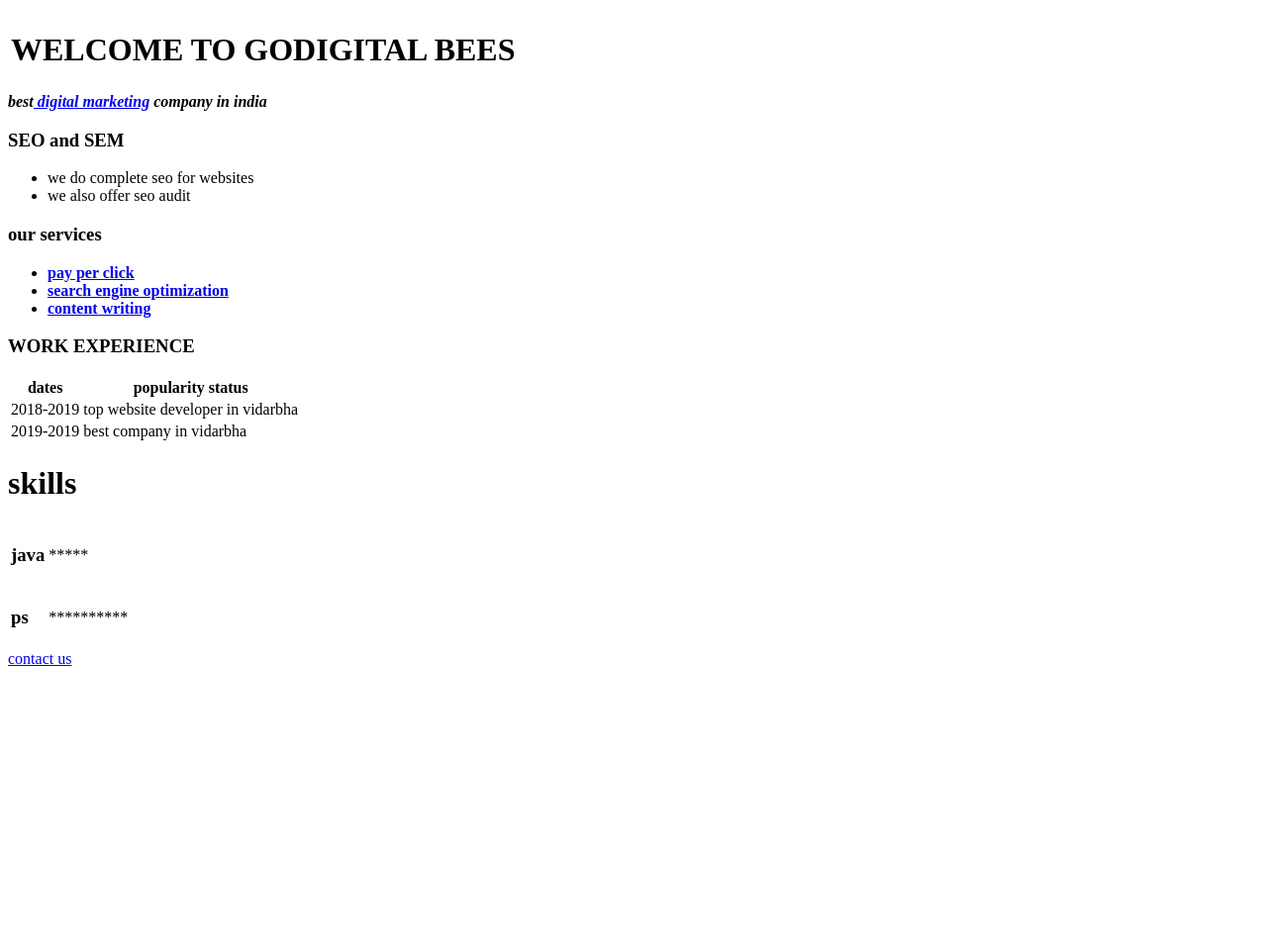
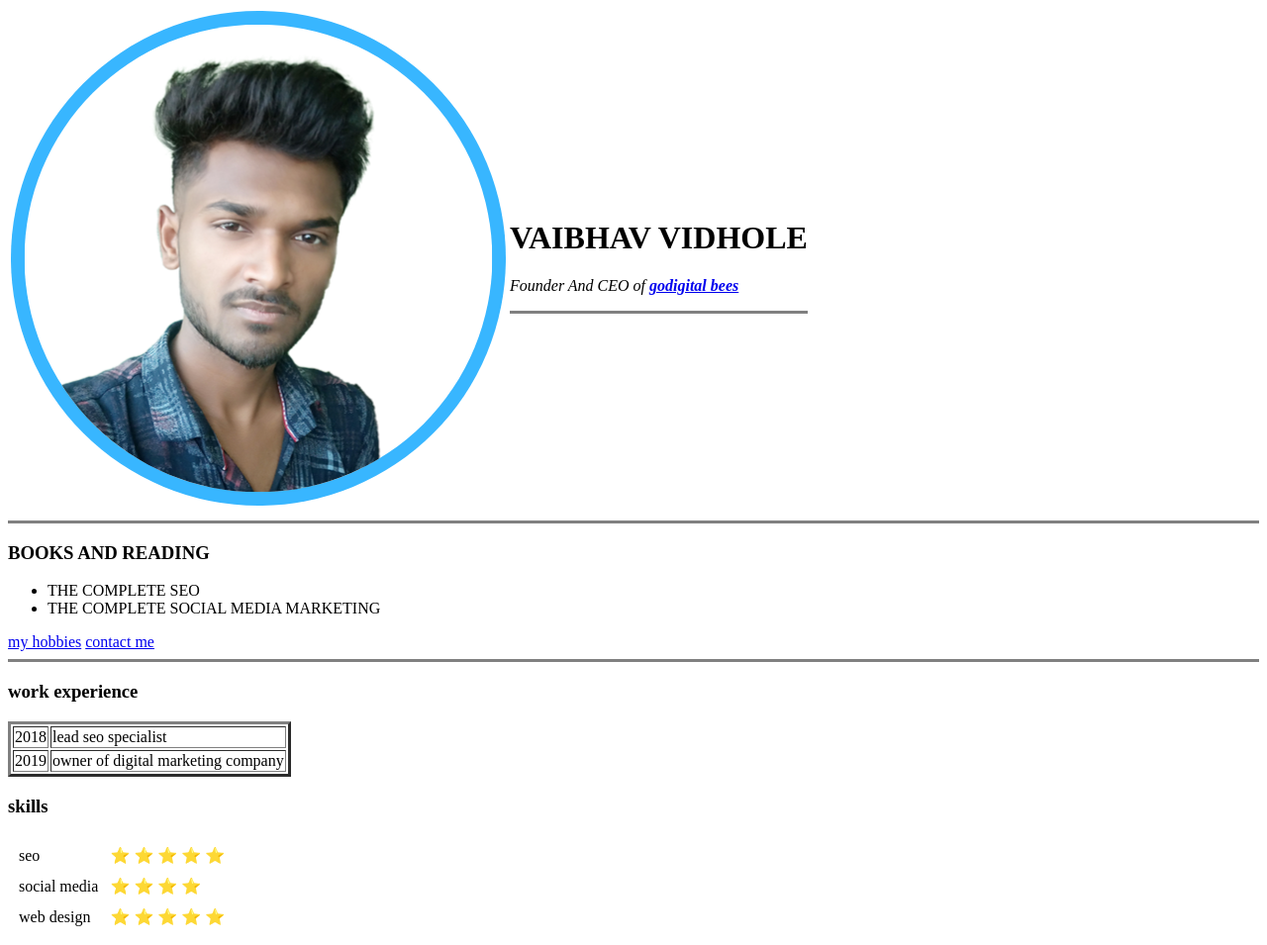
Before and after one commit to vaibhavvidhole98/cv, a plain HTML site: page index.html in a window 1280 px wide. Shown: the whole page at 99% size. Before the commit the page ends 800 px from the top, so only its background shows below. Drawn offline with Linux system fonts and the light colour scheme.

Commit message:
Add files via upload

```diff
--- a/index.html
+++ b/index.html
@@ -1,74 +1,52 @@
 <!DOCTYPE html>
 <html lang="en" dir="ltr">
+  <head>
+    <meta charset="utf-8">
+    <title> 😁 VAIBHAV Personal Site 😁 </title>
+  </head>
+  <body><table>
+    <tr>
+      <td><img src="vaibhav.png" alt=""></td>
+      <td><h1><b>VAIBHAV VIDHOLE</b></h1>
+      <p><em>Founder And CEO of <b><a href="https://godigitalbees.com">godigital bees</a></b></em></p>
+      <hr size="3" noshade></td>
+    </tr>
+  </table><hr size="3" noshade></td>
+<h3>BOOKS AND READING</h3>
+<ul>
+  <li>THE COMPLETE SEO</li>
+  <li>THE COMPLETE SOCIAL MEDIA MARKETING</li>
+</ul>
+<a href="hobbies.html">my hobbies</a>
+<a href="contact-me.html">contact me</a><hr size="3" noshade></td>
+<h3>work experience</h3>
+<table border="3" noshade>
+<tr>
+  <td>2018</td>
+  <td>lead seo specialist</td>
+</tr>
+<tr>
+  <td>2019</td>
+  <td>owner of digital marketing company</td>
+</tr>
+</table >
+  <h3>skills</h3>
+  <table cellspacing="10">
+    <tr>
+      <td>seo</td>
+      <td>⭐ ⭐ ⭐ ⭐ ⭐ </td>
 
-<head>
-  <meta charset="utf-8">
-  <title>godigital bees digital marketing company</title>
-</head>
-<table><tr>
-  <td>  <h1> WELCOME TO GODIGITAL BEES</h1></td>
 
-</tr>
+  <tr>
+    <td>social media</td>
+    <td>⭐ ⭐ ⭐ ⭐ </td>
+  </tr>
+  <tr>
+    <td>web design</td>
+    <td>⭐ ⭐ ⭐ ⭐ ⭐ </td>
+  </tr>
 
-</table>
-<body>
-
-  <pr><em><strong>best<strong><a href="https://godigitalbees.com"> digital marketing</a> company in india </strong></strong></em></pr>
-  <h3>SEO and SEM</h3>
-  <ul>
-    <li>
-      we do complete seo for websites
-    </li>
-    <li>
-      we also offer seo audit
-    </li>
-  </ul>
-  <h3> our services</h3>
-  <ul><strong>
-      <li>
-        <a href="https://godigitalbees.com/services"> pay per click</a>
-
-      </li>
-      <li>
-        <a href="https://godigitalbees.com/services/seo"> search engine optimization</a>
-      </li>
-      <li>
-        <a href="https://godigitalbees.com/services"> content writing</a>
-      </li>
-    </strong>
-  </ul>
-  <h3>WORK EXPERIENCE</h3>
-  <table>
-    <thead>
-      <tr>
-        <th>dates</th>
-        <th>popularity status</th>
-      </tr>
-    </thead>
-
-    <tr>
-      <td>2018-2019</td>
-      <td>top website developer in vidarbha</td>
-    </tr>
-    <tr>
-      <td>2019-2019</td>
-      <td>best company in vidarbha</td>
-    </tr>
 
   </table>
-  <td><h1>skills</h1></td>
-<table>
-  <tr>
-
-    <td><h3>java</h3></td>
-    <td>*****</td><tr>
-      <td><h3>ps</h3></td>
-      <td>**********</td>
-    </tr>
-
-  </tr>
-</table>
-  <a href="contact-us.html">contact us</a>
-</body>
-
+  </body>
 </html>
```
Also changed, not shown: contact-me.html (added, +24 -0 lines), hobbies.html (added, +14 -0 lines), vaibhav.png (added).
